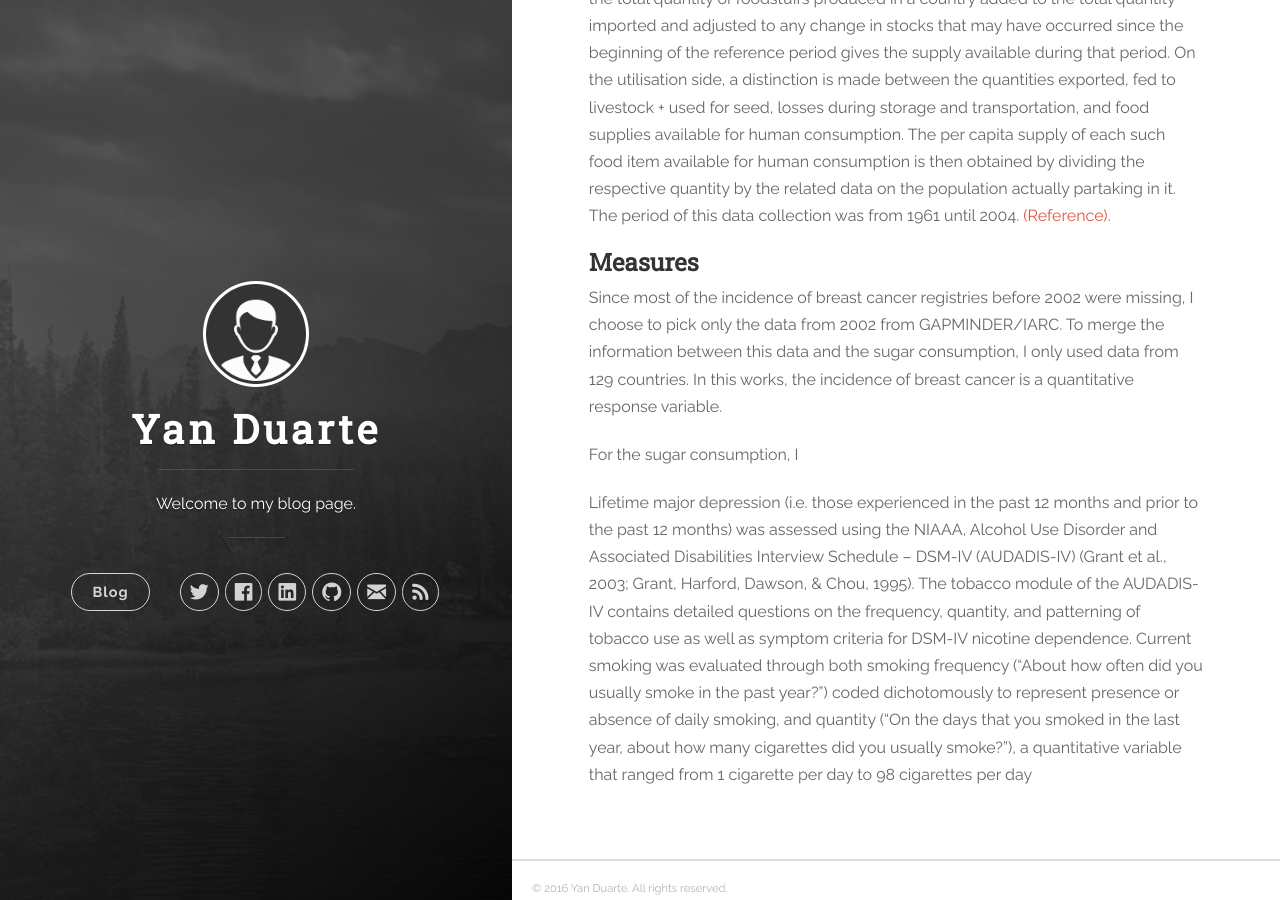
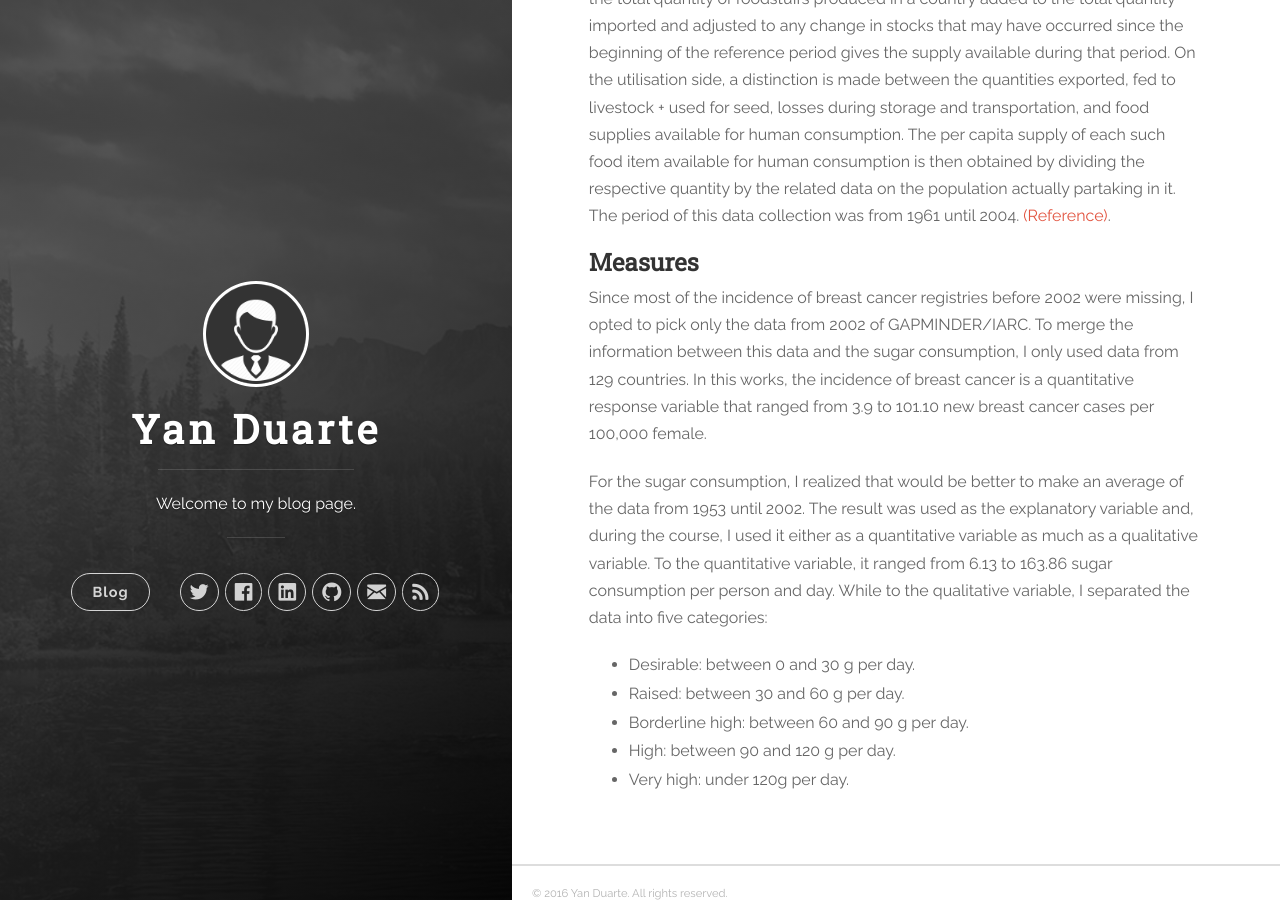
Before and after one commit to yan-duarte/yan-duarte.github.io, a Jekyll site: the page built from _posts/2016-09-01-RMP-Assignment1.md, in a window 1280 px wide and 900 px high, scrolled down 1828 px. Built offline with Jekyll 4.4.1, drawn with Linux system fonts in a browser that asks for light colours; nearby versions of some CDN libraries.

Commit message:
Updated 2016-09-01-RMP-Assignment1.md

```diff
--- a/_posts/2016-09-01-RMP-Assignment1.md
+++ b/_posts/2016-09-01-RMP-Assignment1.md
@@ -50,19 +50,12 @@ For the sugar consumption per person and day, the FAO data is obtained through t
 
 ## **Measures**
 
-Since most of the incidence of breast cancer registries before 2002 were missing, I choose to pick only the data from 2002 from GAPMINDER/IARC. To merge the information between this data and the sugar consumption, I only used data from 129 countries. In this works, the incidence of breast cancer is a quantitative response variable.
+Since most of the incidence of breast cancer registries before 2002 were missing, I opted to pick only the data from 2002 of GAPMINDER/IARC. To merge the information between this data and the sugar consumption, I only used data from 129 countries. In this works, the incidence of breast cancer is a quantitative response variable that ranged from 3.9 to 101.10 new breast cancer cases per 100,000 female.
 
-For the sugar consumption, I
+For the sugar consumption, I realized that would be better to make an average of the data from 1953 until 2002. The result was used as the explanatory variable and, during the course, I used it either as a quantitative variable as much as a qualitative variable. To the quantitative variable, it ranged from 6.13 to 163.86 sugar consumption per person and day. While to the qualitative variable, I separated the data into five categories:
 
-
-
-Lifetime major depression (i.e. those experienced in the past 12 months and prior to the
-past 12 months) was assessed using the NIAAA, Alcohol Use Disorder and Associated
-Disabilities Interview Schedule – DSM-IV (AUDADIS-IV) (Grant et al., 2003; Grant, Harford,
-Dawson, & Chou, 1995). The tobacco module of the AUDADIS-IV contains detailed
-questions on the frequency, quantity, and patterning of tobacco use as well as symptom
-criteria for DSM-IV nicotine dependence. Current smoking was evaluated through both
-smoking frequency (“About how often did you usually smoke in the past year?”) coded
-dichotomously to represent presence or absence of daily smoking, and quantity (“On the
-days that you smoked in the last year, about how many cigarettes did you usually smoke?”),
-a quantitative variable that ranged from 1 cigarette per day to 98 cigarettes per day
+  - Desirable: between 0 and 30 g per day.
+  - Raised: between 30 and 60 g per day.
+  - Borderline high: between 60 and 90 g per day.
+  - High: between 90 and 120 g per day.
+  - Very high: under 120g per day.
```
